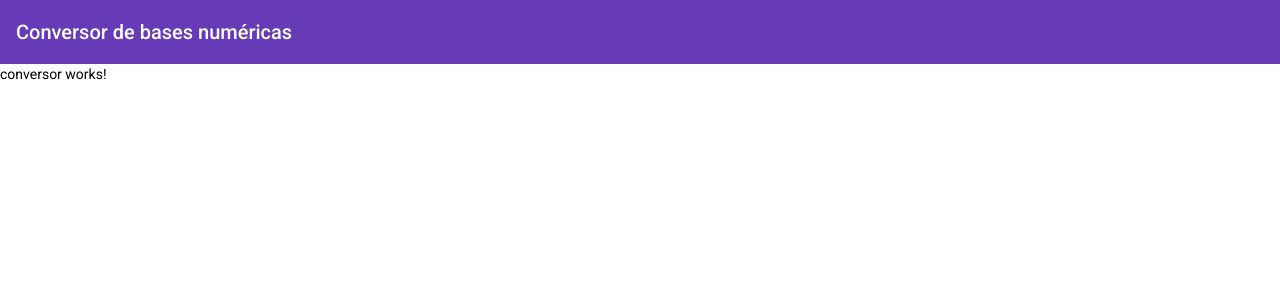
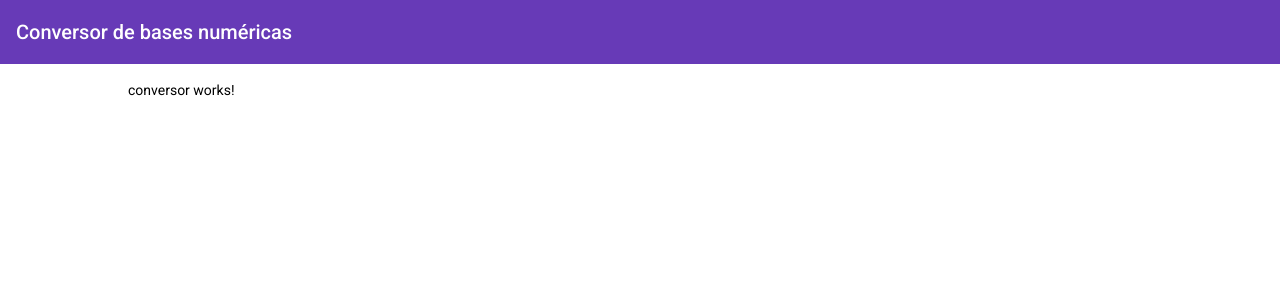
Before and after one commit to Vyctor/conversor-bases-numericas, an Angular app: page / in a window 1280 px wide. Shown: the top 300 px of the page. Built offline with nearby package versions, Linux system fonts and the light colour scheme.

Commit message:
feat: organizando container da spa

```diff
--- a/src/app/app.component.html
+++ b/src/app/app.component.html
@@ -1,5 +1,4 @@
 <app-toolbar></app-toolbar>
-
-<app-conversor>
-
-</app-conversor>
+<main>
+  <app-conversor></app-conversor>
+</main>
--- a/src/app/app.component.scss
+++ b/src/app/app.component.scss
@@ -0,0 +1,5 @@
+main {
+  margin: 0 auto;
+  height: calc(100vh - 80px);
+  width: 80%;
+}
--- a/src/app/components/toolbar/toolbar.component.scss
+++ b/src/app/components/toolbar/toolbar.component.scss
@@ -0,0 +1,3 @@
+.mat-toolbar {
+  margin-bottom: 16px;
+}
```
